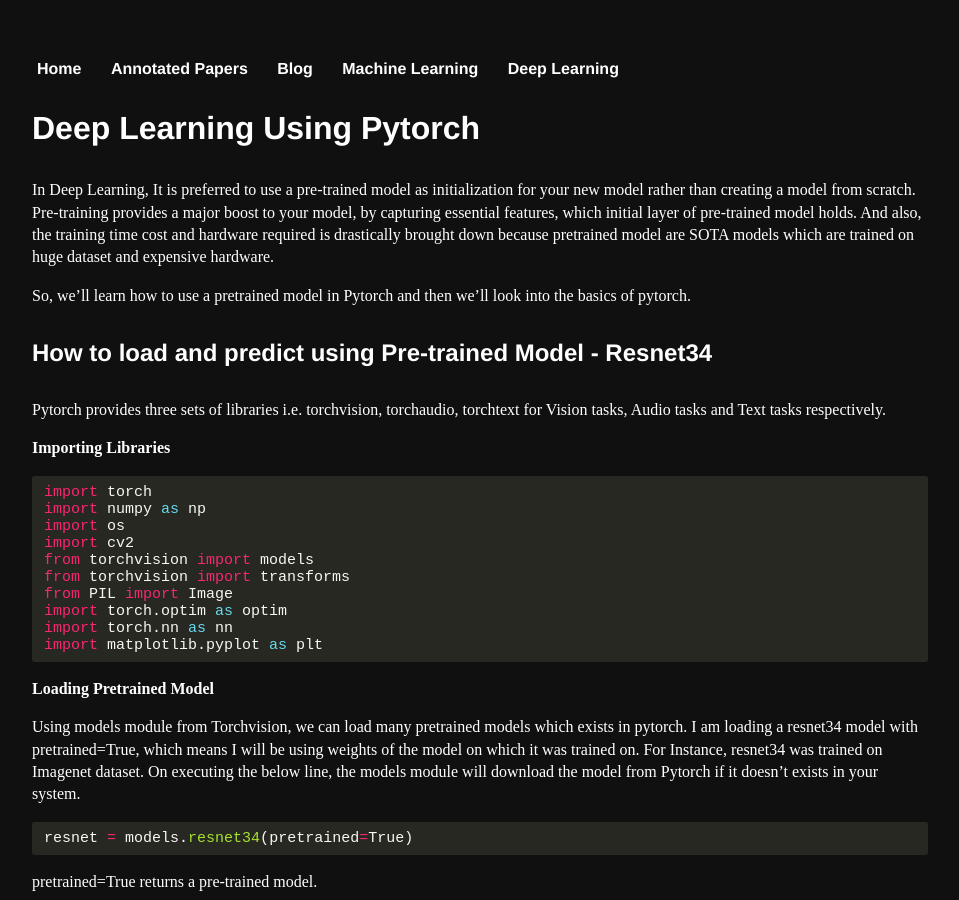
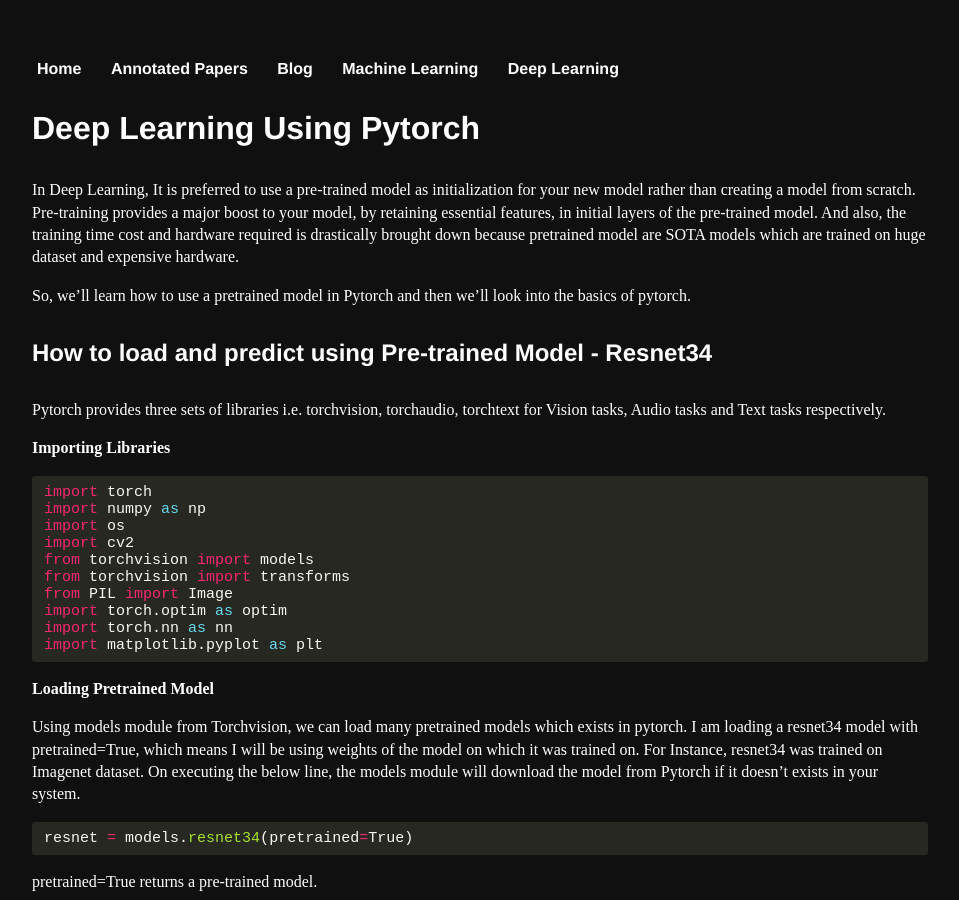
Before and after one commit to Mayurji/mayurji.github.io, a Jekyll site: the page built from _deep-learning/2020-10-07-Deep-Learning-With-Pytorch.md, in a window 1280 px wide and 900 px high. Shown: the whole window, without its empty margins (160-1119 px from the left). Built offline with Jekyll 4.4.1, drawn with Linux system fonts in a browser that asks for light colours.

Commit message:
Update 2020-10-07-Deep-Learning-With-Pytorch.md

```diff
--- a/_deep-learning/2020-10-07-Deep-Learning-With-Pytorch.md
+++ b/_deep-learning/2020-10-07-Deep-Learning-With-Pytorch.md
@@ -9,8 +9,8 @@
 ### Deep Learning Using Pytorch
 
 In Deep Learning, It is preferred to use a pre-trained model as initialization for your new model rather than
-creating a model from scratch. Pre-training provides a major boost to your model, by capturing essential features,
-which initial layer of pre-trained model holds. And also, the training time cost and hardware required is drastically
+creating a model from scratch. Pre-training provides a major boost to your model, by retaining essential features,
+in initial layers of the pre-trained model. And also, the training time cost and hardware required is drastically
 brought down because pretrained model are SOTA models which are trained on huge dataset and expensive hardware.
 
 So, we'll learn how to use a pretrained model in Pytorch and then we'll look into the basics of pytorch.
```
